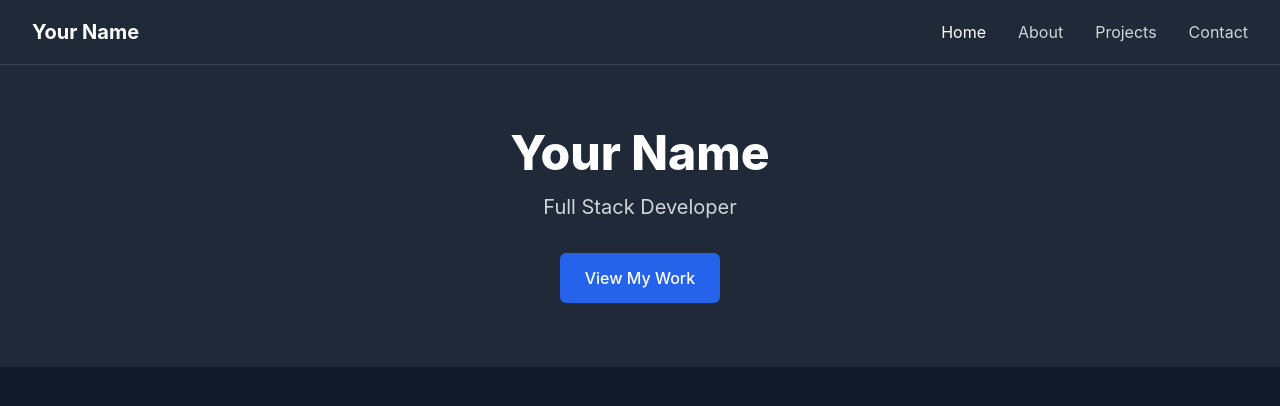
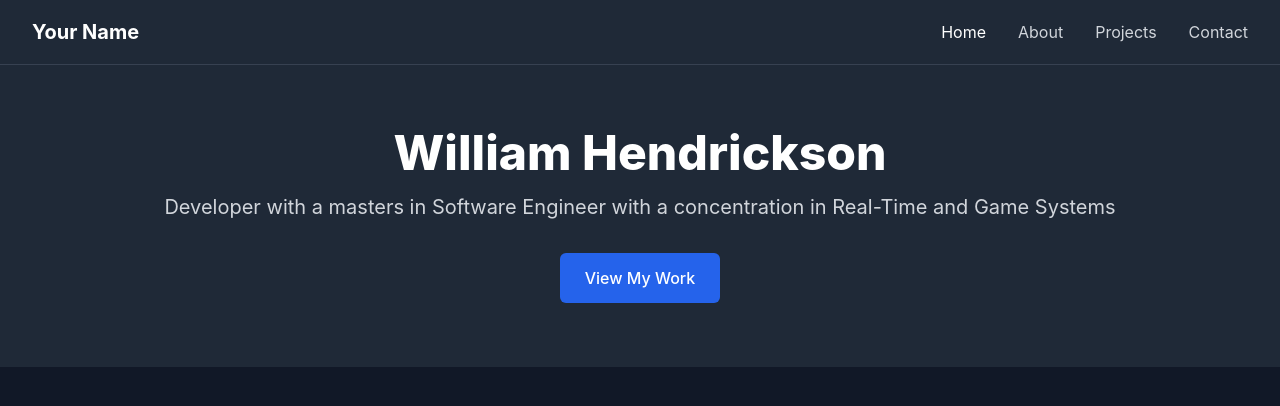
Before and after one commit to WHendr/Portfolio, a React (Create React App) app: page / in a window 1280 px wide. Shown: the top 406 px of the page. Built offline with nearby package versions, Linux system fonts and the light colour scheme.

Commit message:
Update Home.js

```diff
--- a/src/components/Home.js
+++ b/src/components/Home.js
@@ -4,10 +4,10 @@ const Home = () => (
     <div className="max-w-7xl mx-auto py-16 px-4 sm:px-6 lg:px-8">
       <div className="text-center">
         <h1 className="text-4xl font-extrabold text-white sm:text-5xl">
-          Your Name
+          William Hendrickson
         </h1>
         <p className="mt-4 text-xl text-gray-300">
-          Full Stack Developer
+          Developer with a masters in Software Engineer with a concentration in Real-Time and Game Systems
         </p>
         <div className="mt-8">
           <button
```
